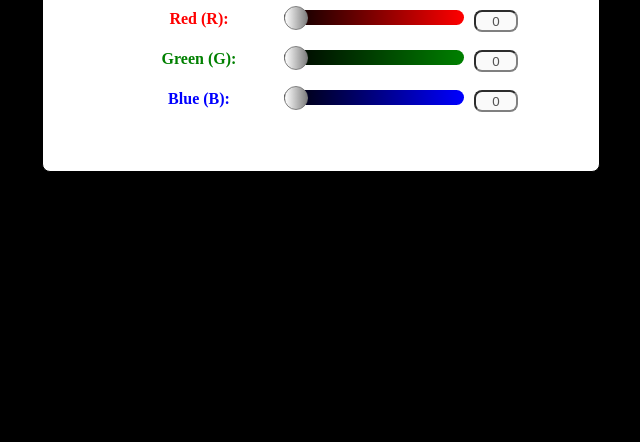
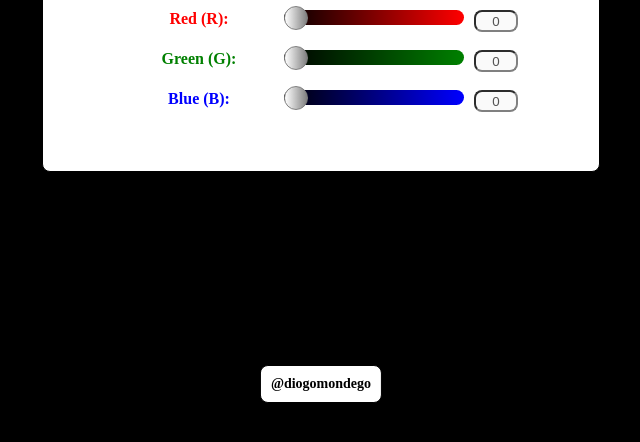
Before and after one commit to diogomondego/visualizar-rgb, a plain HTML site: page index.html in a window 1280 px wide. Shown: the part 332-774 px from the top of the page, without its empty margins (319-959 px from the left). Drawn offline with Linux system fonts and the light colour scheme.

Commit message:
Colocando nome insta diogomondego

```diff
--- a/css/styles.css
+++ b/css/styles.css
@@ -29,8 +29,12 @@ body {
     height: 20px;
 }
 
+h1{
+    text-align: center;
+}
+
 .espaco{
-    min-width: 150px;;
+    min-width: 150px;
 }
 
 input[type="range" i]{
@@ -104,6 +108,23 @@ input[type="text" i]{
     padding: 0;
 }
 
+#insta{
+    position: absolute;
+    left: 50%;
+    transform: translateX(-50%);
+    bottom: 5%;
+    background-color: white;
+    border: 1px solid black;
+    border-radius: 8px;
+    padding: 10px;
+}
+
+#insta a{
+    text-decoration: none;
+    color: black;
+    font-size: 14px;
+}
+
 @media (max-width: 600px) {
     .box{
         width: 80vw;
--- a/index.html
+++ b/index.html
@@ -28,6 +28,9 @@
                 <input type="text" id="blueText" value="0" disabled readonly>
             </div>
         </div>
+        <footer>
+            <h6 id="insta"><a href="https://www.instagram.com/diogomondego/">@diogomondego</a></h6>
+        </footer>
     </div>
     <script defer src="./js/script.js"></script>
 </body>
```
